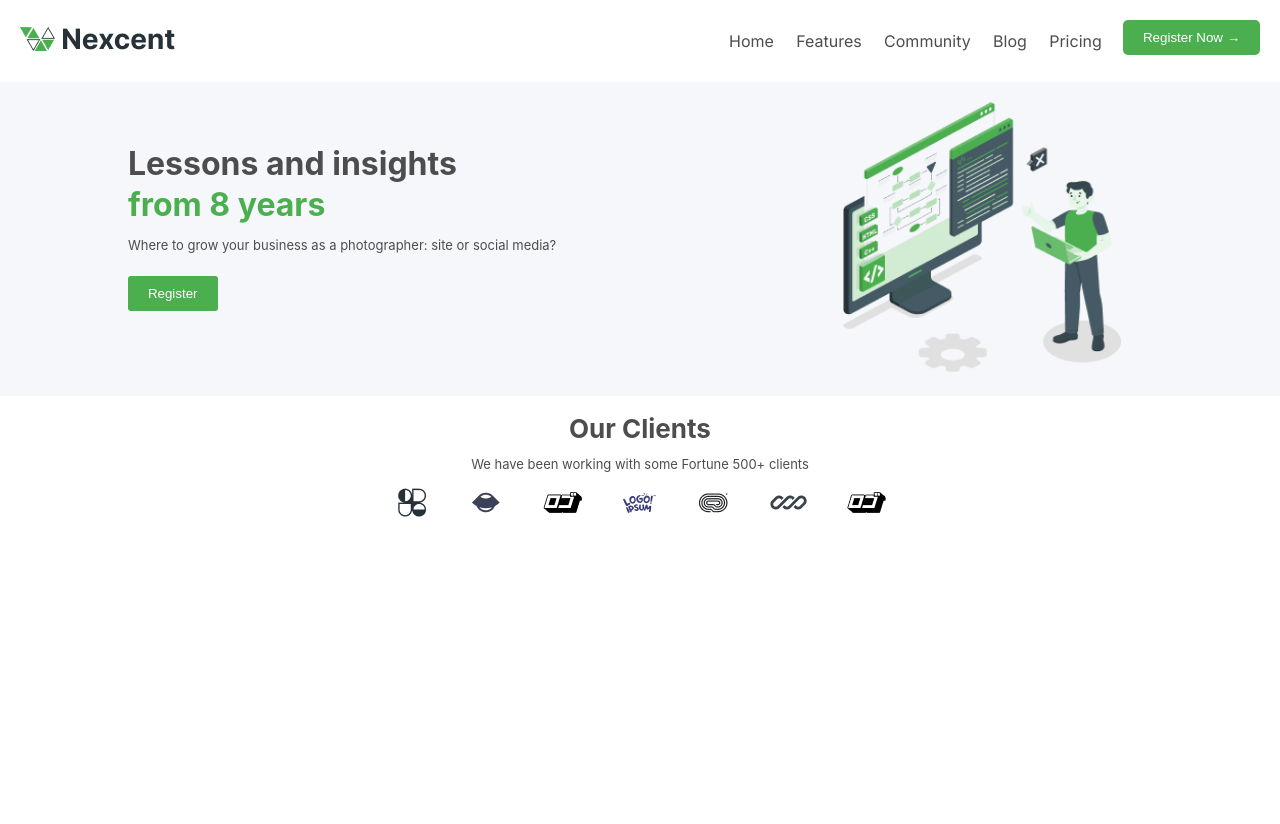
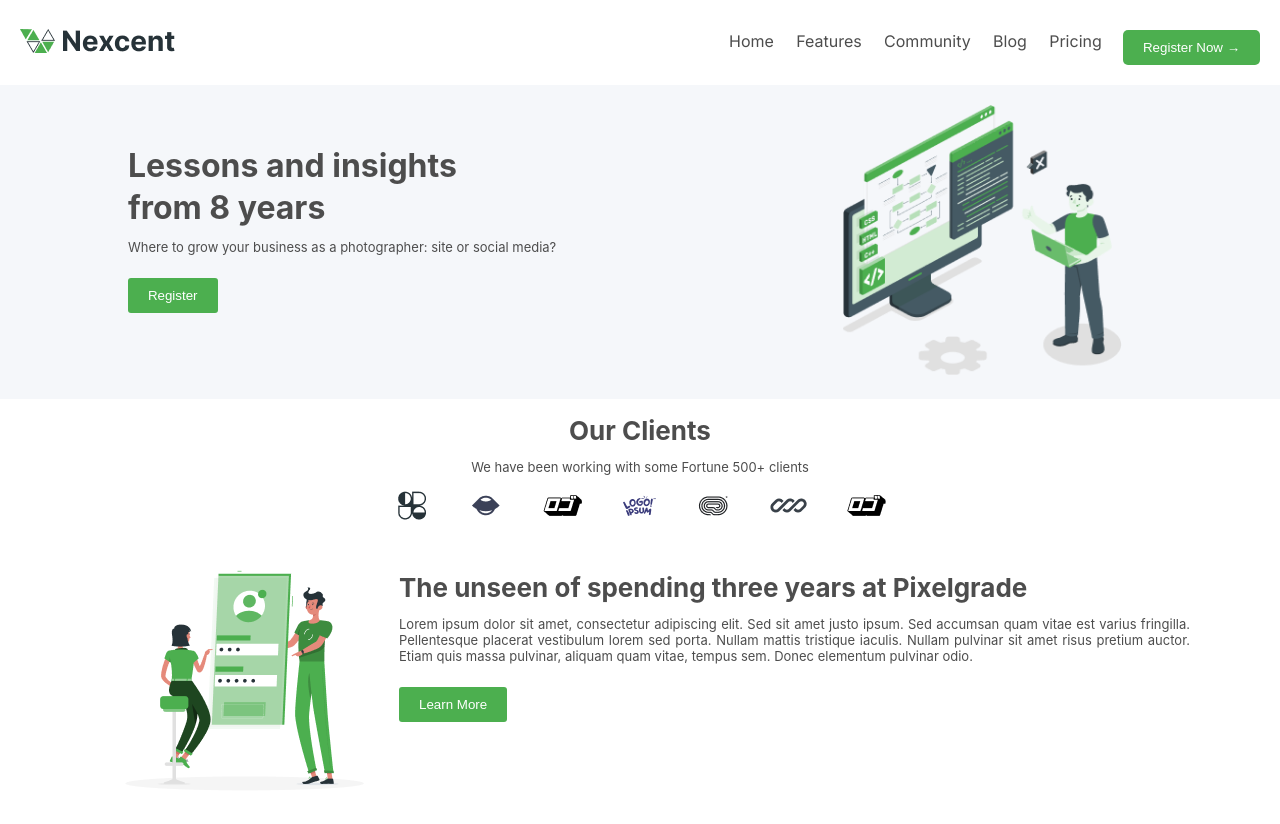
Before and after one commit to palomareynolds/agency-page, a React (Create React App) app: page / in a window 1280 px wide. Before the commit the page ends 800 px from the top, so only its background shows below. Built offline with nearby package versions, Linux system fonts and the light colour scheme.

Commit message:
feat: ImageText-component

```diff
--- a/src/App.css
+++ b/src/App.css
@@ -1,3 +1,3 @@
-/* * {
-    padding: 0px 10px;
-} */
+* {
+    color: #4D4D4D;
+}
--- a/src/App.js
+++ b/src/App.js
@@ -1,8 +1,10 @@
 import './App.css';
 import Header from "./components/Header/Header";
 import Banner from "./components/Banner/Banner";
+import ImageText from './components/Image-Text/ImageText';
 import OurClients from './components/OurClients/OurClients';
 import photoBanner1 from "./components/Banner/Illustration.png";
+import ImageTextimage from './components/Image-Text/image1.png';
 
 
 function App() {
@@ -17,6 +19,16 @@ function App() {
         image={photoBanner1}
       />
       <OurClients/>
+      <ImageText
+      image={ImageTextimage}
+      text1="The unseen of spending three years at Pixelgrade"
+      text2="Lorem ipsum dolor sit amet, consectetur adipiscing elit.
+      Sed sit amet justo ipsum. Sed accumsan quam vitae est varius fringilla.
+      Pellentesque placerat vestibulum lorem sed porta. Nullam mattis tristique iaculis.
+      Nullam pulvinar sit amet risus pretium auctor. Etiam quis massa pulvinar, aliquam quam vitae, tempus sem.
+      Donec elementum pulvinar odio."
+      button="Learn More"
+      />
 
 
     </div>
--- a/src/components/Banner/Banner.css
+++ b/src/components/Banner/Banner.css
@@ -8,7 +8,6 @@
 .text {
     margin: 50px 0px;
     padding: 0px 10px;
-    color: #4D4D4D;
 }
 .green-text {
     color: #4CAF4F;
--- a/src/components/Header/Header.css
+++ b/src/components/Header/Header.css
@@ -10,7 +10,6 @@
 }
 
 .header-tabs a {
-    color: #4D4D4D;
     text-decoration: none;
 }
 
--- /dev/null
+++ b/src/components/Image-Text/ImageText.css
@@ -0,0 +1,25 @@
+
+.container-ImageText {
+    display: flex;
+    margin: 20px 40px;
+    padding: 10px 50px;
+    font-size: small;
+}
+
+.paragraph {
+    text-align: justify;
+}
+
+button {
+    background-color: #4CAF4F;
+    color: white;
+    border-style: none;
+    padding: 10px 20px;
+    border-radius: 3px;
+    margin-top: 10px;
+    cursor: pointer;
+}
+
+button:hover {
+    background-color: #51bb55;
+}
--- /dev/null
+++ b/src/components/Image-Text/ImageText.js
@@ -0,0 +1,20 @@
+import React from "react";
+import "./ImageText.css";
+
+
+function ImageText(props) {
+    return (
+        <div className="container-ImageText">
+            <div className="ImageText-image">
+                <img src={props.image}/>
+            </div>
+            <div className="title">
+                <h1>{props.text1}</h1>
+                <p className="paragraph">{props.text2}</p>
+                <button>{props.button}</button>
+            </div>
+        </div>
+    );
+}
+
+export default ImageText;
--- a/src/components/OurClients/OurClients.css
+++ b/src/components/OurClients/OurClients.css
@@ -1,6 +1,5 @@
 .container-clients {
     padding: 5px 0px;
     text-align: center;
-    color: #4D4D4D;
     font-size: small;
 }
```
Also changed, not shown: src/components/Image-Text/image1.png (added).
